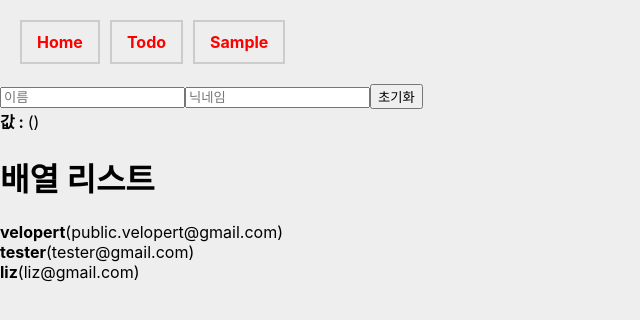
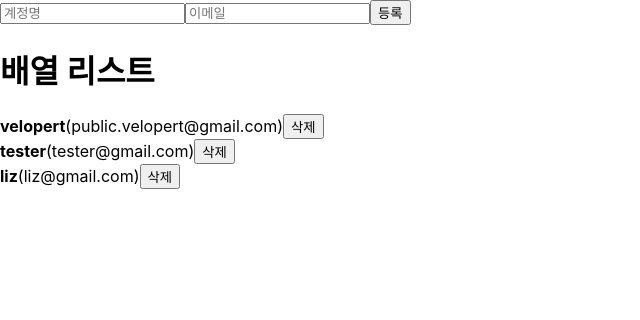
Before and after one commit to Ggamujabjab/todo_list, a React (Create React App) app: page /sample in a window 1280 px wide. Shown: the top 320 px of the page, without its empty margins (0-640 px from the left). Built offline with nearby package versions, Linux system fonts and the light colour scheme.

Commit message:
배열 공부

```diff
--- a/src/App.js
+++ b/src/App.js
@@ -1,29 +1,86 @@
-import React from "react";
-import { BrowserRouter, Routes, Route } from "react-router-dom";
-import { createGlobalStyle } from "styled-components";
-import Navi from "./components/Navi";
-import Home from "./page/Home";
-import Todo from "./page/Todo";
-import Sample from "./page/Sample";
-
-const GlobalStyle = createGlobalStyle`
-  body {
-    background:#eee;
-  }
-`;
+import React, { useState, useRef } from "react";
+import UserList from "./page/UserList";
+import CreateUser from "./page/CreateUser";
 
 function App() {
+  const [inputs, setInputs] = useState({
+      username : "",
+      email : ""
+  });
+  const { username, email } = inputs;
+  const onChange = e => {
+      const { name, value } = e.target;
+      setInputs({
+          ...inputs,
+          [name] : value
+      });
+  }
+
+  // 배열 데이터
+  const [users, setUsers] = useState([
+    {
+        id : 1,
+        username : "velopert",
+        email : "public.velopert@gmail.com",
+        active : true
+    }, {
+        id : 2,
+        username : "tester",
+        email : "tester@gmail.com",
+        active : false
+    }, {
+        id : 3,
+        username : "liz",
+        email : "liz@gmail.com",
+        active : false
+    }
+  ]);
+  const inputName = useRef();
+  const nextID = useRef(10);
+  const nextId = useRef(4);
+  const onCreate = () => {
+      const user = {
+        id : nextId.current,
+        username,
+        email
+      }
+      setUsers([
+        ...users,
+        user
+      ]);
+      setUsers(users.concat(user));
+
+      setInputs({
+          username : "",
+          email : ""
+      });
+
+      // 초기화 했을경우 포커스
+      inputName.current.focus();
+
+      // 배열의 ID값을 갱신을 위한 +1
+      nextId.current += 1;
+  }
+  const onRemove = (id) => {
+    setUsers(users.filter(user => user.id !== id));
+  }
   return (
-    <BrowserRouter>
-      <GlobalStyle />
-      <Navi />
-      <Routes>
-        <Route path="/" element={<Home />} />
-        <Route path="/todo" element={<Todo />} />
-        <Route path="/sample" element={<Sample />} />
-      </Routes>
-    </BrowserRouter>
+    <>
+      <CreateUser
+        username={username}
+        email={email}
+        inputName={inputName}
+        onChange={onChange}
+        onCreate={onCreate}
+      />
+      <UserList
+        users={users}
+        onRemove={onRemove}
+      />
+    </>
   );
 }
+// 배열 추가 ...스프레드시트 OR concat 으로 객체 내용 추가 : [ ...users, obj ];
+// 배열 삭제 Fileter 사용 : users.filter( user => user.id !== id );
 
 export default App;
--- /dev/null
+++ b/src/page/CreateUser.js
@@ -0,0 +1,24 @@
+import React from 'react';
+
+function CreateUser({ username, email, inputName, onChange, onCreate }){
+    return (
+        <div>
+            <input
+                name="username"
+                placeholder="계정명"
+                onChange={onChange}
+                value={username}
+                ref={inputName}
+            />
+            <input
+                name="email"
+                placeholder="이메일"
+                onChange={onChange}
+                value={email}
+            />
+            <button type="button" onClick={onCreate}>등록</button>
+        </div>
+    )
+}
+
+export default CreateUser;
--- a/src/page/User.js
+++ b/src/page/User.js
@@ -1,12 +1,13 @@
 import React from 'react';
 
-function User({ user }){
+function User({ user, onRemove }){
     const {username, email} = user;
 
     return (
         <div>
             <b>{username}</b>
             <span>({email})</span>
+            <button type="button" onClick={() => onRemove(user.id)}>삭제</button>
         </div>
     );
 }
--- a/src/page/UserList.js
+++ b/src/page/UserList.js
@@ -1,25 +1,11 @@
-import React from 'react';
+import React, { useRef } from 'react';
 import User from "../page/User";
 
-function UserList(){
-    // 배열 데이터
-    const users = [{
-        id : 1,
-        username : "velopert",
-        email : "public.velopert@gmail.com"
-    }, {
-        id : 2,
-        username : "tester",
-        email : "tester@gmail.com"
-    }, {
-        id : 3,
-        username : "liz",
-        email : "liz@gmail.com"
-    }];
-
+function UserList({ users, onRemove }){
     // 배열 목록
     const unitList = users.map(( item ) => {
-        return <User key={item.id} user={item} />;
+        console.log(item);
+        return <User key={item.id} user={item} onRemove={onRemove} />;
     });
 
     return (
```
